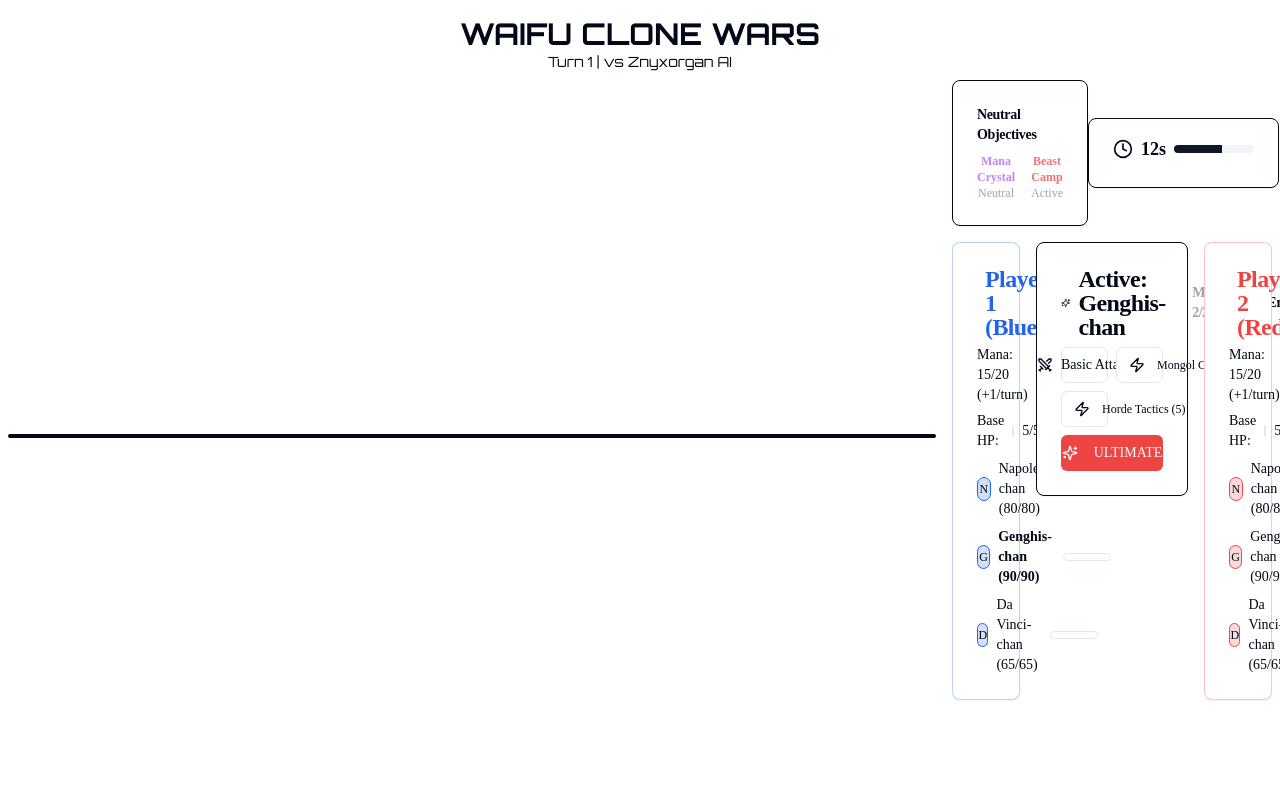
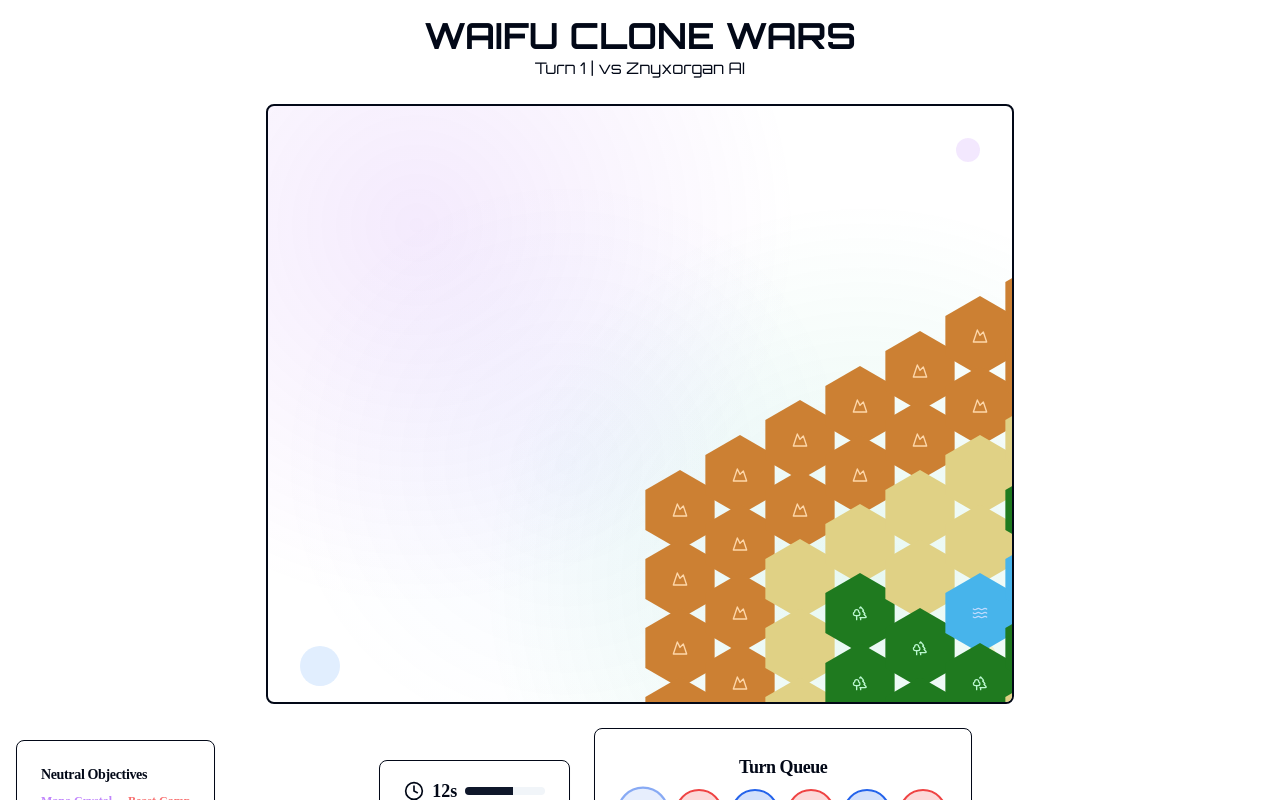
Before and after one commit to gaamcap90/waifuclonewars, a React (Vite) app: page / in a window 1280 px wide. Both pictures are taken after a click on the button "🤖 Single Player (vs Znyxorgan AI)". Shown: the top 800 px of the page. Built offline with nearby package versions, Linux system fonts and the light colour scheme.

Commit message:
Reverted to commit 44d235afce564b142835a2c440b0727e33702052

```diff
--- a/src/components/GameBoard.tsx
+++ b/src/components/GameBoard.tsx
@@ -125,8 +125,8 @@ const GameBoard = ({ gameState, onTileClick }: GameBoardProps) => {
         ref={boardRef}
         className="relative bg-gradient-to-b from-space-dark via-space-medium to-space-dark border-2 border-alien-green/30 rounded-lg overflow-hidden cursor-grab"
         style={{
-          width: '100%',
-          height: '100%',
+          width: '60%',
+          height: '600px',
           backgroundImage: `
             radial-gradient(circle at 20% 20%, rgba(147, 51, 234, 0.1) 0%, transparent 50%),
             radial-gradient(circle at 80% 80%, rgba(16, 185, 129, 0.1) 0%, transparent 50%),
--- a/src/pages/Index.tsx
+++ b/src/pages/Index.tsx
@@ -20,20 +20,19 @@ const Index = () => {
   }
 
   return (
-    <div className="h-screen bg-gradient-to-b from-space-dark via-space-medium to-space-dark p-2 overflow-hidden">
-      <div className="max-w-7xl mx-auto h-full flex flex-col">
-        <div className="text-center py-2">
-          <h1 className="text-3xl font-bold text-arena-glow font-orbitron">WAIFU CLONE WARS</h1>
-          <p className="text-alien-purple font-orbitron text-sm">Turn {gameState.currentTurn} | {gameMode === 'singleplayer' ? 'vs Znyxorgan AI' : 'Local Arena Battle'}</p>
+    <div className="min-h-screen bg-gradient-to-b from-space-dark via-space-medium to-space-dark p-4">
+      <div className="max-w-7xl mx-auto space-y-6">
+        <div className="text-center">
+          <h1 className="text-4xl font-bold text-arena-glow font-orbitron">WAIFU CLONE WARS</h1>
+          <p className="text-alien-purple font-orbitron">Turn {gameState.currentTurn} | {gameMode === 'singleplayer' ? 'vs Znyxorgan AI' : 'Local Arena Battle'}</p>
         </div>
 
-        {/* Game Board and UI - Side by side */}
-        <div className="flex-1 flex gap-4 min-h-0">
-          <div className="flex-1 flex justify-center items-center">
+        {/* Game Board - Centered */}
+        <div className="flex justify-center">
           <GameBoard gameState={gameState} onTileClick={selectTile} />
         </div>
 
-          <div className="w-80 flex-shrink-0">
+        {/* Game UI - Below Board */}
         <GameUI
           gameState={gameState}
           onBasicAttack={basicAttack}
@@ -42,8 +41,6 @@ const Index = () => {
           currentTurnTimer={currentTurnTimer}
           onCharacterSelect={selectIcon}
         />
-          </div>
-        </div>
       </div>
 
       {(gameState.phase === 'victory' || gameState.phase === 'defeat') && (
```
Lines whose indentation alone changed are shown as unchanged.
